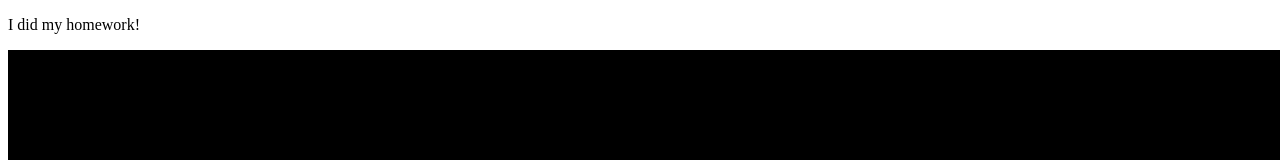
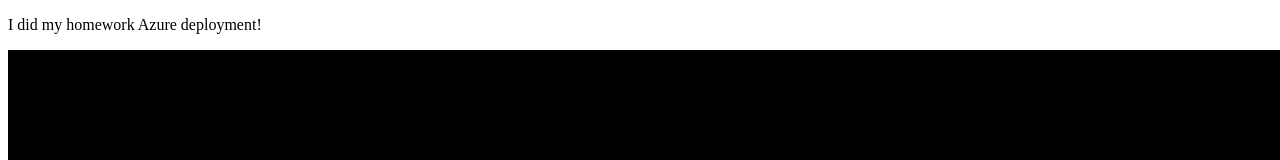
Before and after one commit to vamsi1920/ITC505, a plain HTML site: page index.html in a window 1280 px wide. Shown: the top 160 px of the page. Drawn offline with Linux system fonts and the light colour scheme.

Commit message:
Update index.html

```diff
--- a/index.html
+++ b/index.html
@@ -5,7 +5,7 @@
     </head>
     <body>
         <p>
-            I did my homework!
+            I did my homework  Azure deployment!
         </p>
         <img src="Lab1.jpg">
     </body>
```
